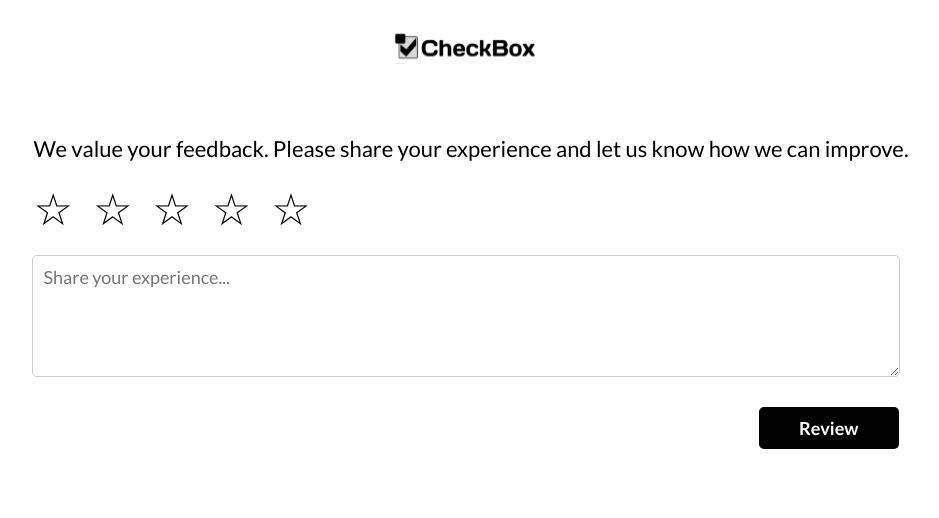
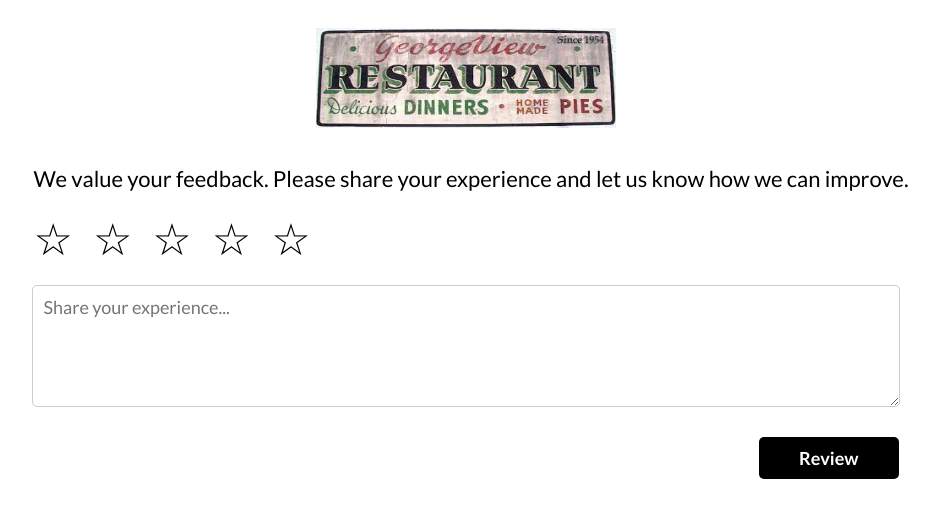
Before and after one commit to checkbox-reviews/feedback-funnel, a Next.js app: page / in a window 1280 px wide. Shown: the top 518 px of the page, without its empty margins (174-1113 px from the left). Built offline with nearby package versions, Linux system fonts and the light colour scheme.

Commit message:
update for georgeview

```diff
--- a/src/pages/_app.js
+++ b/src/pages/_app.js
@@ -4,7 +4,7 @@ function MyApp({ Component, pageProps }) {
     return (
         <>
             <Head>
-                <title>Leave a Review: Checkbox</title>
+                <title>Leave a Review: Georgeview Restaurant</title>
                 <link rel="icon" href="/logo.png" />
                 <meta name="viewport" content="width=device-width, initial-scale=1.0, maximum-scale=1.0, user-scalable=no"></meta>
             </Head>
--- a/src/pages/index.js
+++ b/src/pages/index.js
@@ -26,7 +26,7 @@ function FeedbackFunnel() {
   return (
     <div className={styles.container}>
       <div className={styles.logoContainer}>
-        <Image src="/logo.svg" alt="Company Logo" width={150} height={40} />
+        <Image src="/georgeview.jpeg" alt="Company Logo" width={300} height={100} />
       </div>
       <div className={styles.contentContainer}>
         <AnimatePresence mode="wait">
--- a/src/styles/FeedbackFunnel.module.css
+++ b/src/styles/FeedbackFunnel.module.css
@@ -9,7 +9,7 @@
 }
 
 .logoContainer {
-  margin-bottom: 40px;
+  margin-bottom: 10px;
 }
 
 .textarea {
```
Also changed, not shown: public/georgeview.jpeg (added).
